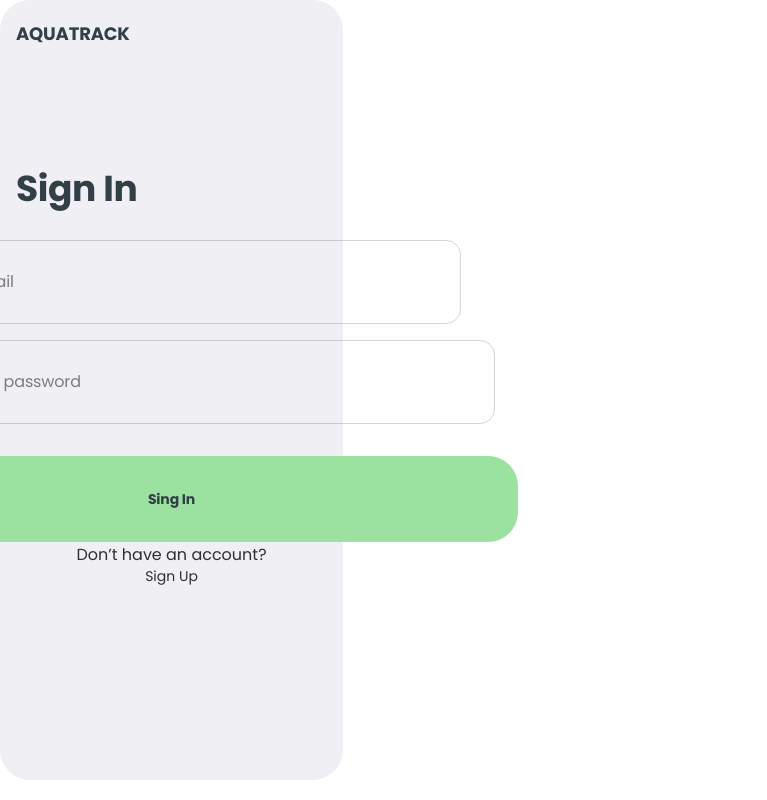
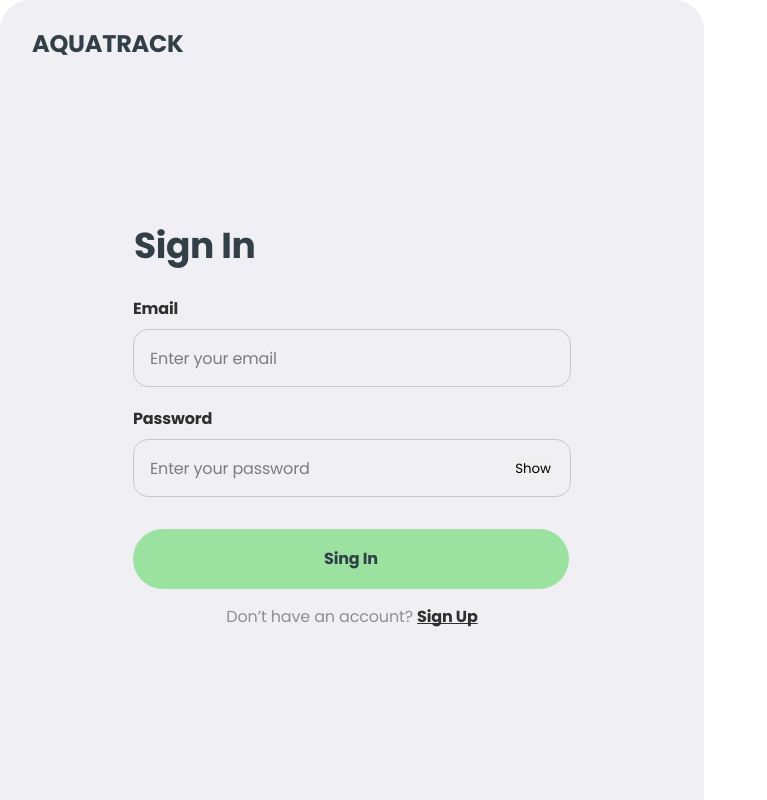
Before and after one commit to xssayy/aquatrack-frontend, a React (Create React App) app: page /signin in a window 1280 px wide. Shown: the top 800 px of the page, without its empty margins (0-767 px from the left). Built offline with nearby package versions, Linux system fonts and the light colour scheme.

Commit message:
fixed signin section

```diff
--- a/src/components/SignInForm/SignInForm.jsx
+++ b/src/components/SignInForm/SignInForm.jsx
@@ -1,9 +1,9 @@
-import React from 'react';
+import React, { useState } from 'react';
 import * as Yup from 'yup';
 import { useForm } from 'react-hook-form';
 import { yupResolver } from '@hookform/resolvers/yup';
 // import { useDispatch } from 'react-redux';
-import { signIn } from '../../redux/auth/operations';
+// import { signIn } from '../../redux/auth/operations';
 import { Link } from 'react-router-dom';
 import style from './SignInForm.module.css';
 
@@ -25,7 +25,11 @@ const loginSchema = Yup.object({
 
 const SignInForm = () => {
   // const dispatch = useDispatch();
+  const [showPassword, setShowPassword] = useState(false);
 
+  const toggleVisibility = () => {
+    setShowPassword(!showPassword);
+  };
   const {
     register,
     handleSubmit,
@@ -47,16 +51,16 @@ const SignInForm = () => {
   };
 
   return (
-    <div className={style.container}>
+    <div className={style.formContainer}>
       {' '}
       <h1 className={style.logo}>AQUATRACK</h1>
       <h2 className={style.title}>Sign In</h2>
-      <form className={style.form} onSubmit={handleSubmit(onSubmit)}>
+      <form onSubmit={handleSubmit(onSubmit)}>
         <ul className={style.list}>
           <li className={style.listItem}>
             <label className={style.label}>Email</label>
             <input
-              className={`${style.input} ${
+              className={`${style.field} ${
                 errors.email ? style.errorField : ''
               }`}
               type="email"
@@ -67,24 +71,35 @@ const SignInForm = () => {
           </li>
 
           <li className={style.listItem}>
-            <label className={style.label}>Password</label>
+            <label className={style.label}>
+              Password
               <input
-              className={`${style.input} ${
-                errors.email ? style.errorField : ''
+                {...register('password')}
+                type={showPassword ? 'text' : 'password'}
+                className={`${style.field} ${
+                  errors.password ? style.errorField : ''
                 }`}
-              type="password"
-              {...register('password')}
                 placeholder="Enter your password"
               />
+              <button
+                onClick={() => toggleVisibility('password')}
+                className={style.toggleVisibility}
+              >
+                {showPassword ? 'Hide' : 'Show'}
+              </button>
+            </label>
+
             <p className={style.text}>{errors.password?.message}</p>
           </li>
         </ul>
         <input className={style.button} type="submit" value="Sing In" />
       </form>
-      <p className={style.redictedLink}>Don’t have an account? </p>
-      <Link to="/signup" className={style.link}>
+      <p className={style.redirect}>
+        Don’t have an account?{' '}
+        <Link to="/signup" className={style.redirectLink}>
           Sign Up
         </Link>
+      </p>
     </div>
   );
 };
--- a/src/components/SignInForm/SignInForm.module.css
+++ b/src/components/SignInForm/SignInForm.module.css
@@ -1,11 +1,3 @@
-.container{
-  border-radius: 30px;
-  background-color: #f0eff4;
-  display: flex;
-  flex-direction: column;
-  align-items: center;
-}
-
 input {
   all: unset;
 }
@@ -14,22 +6,31 @@ p {
   margin: 0;
 }
 
-.logo{
+.formContainer {
+  border-radius: 30px;
+  background-color: #f0eff4;
+  display: flex;
+  flex-direction: column;
+  align-items: center;
+}
+
+.logo {
   font-family: 'Poppins', sans-serif;
   font-weight: 700;
+  letter-spacing: -0.01em;
   text-transform: uppercase;
   text-align: center;
   color: #323f47;
 }
 
-.title{
-  font-family: "Poppins", sans-serif;
+.title {
+  font-family: 'Poppins', sans-serif;
   font-weight: 700;
-  font-size: 32px;
-  line-height: 1;
-  letter-spacing: -0.01em;
   color: #323f47;
   align-self: baseline;
+  letter-spacing: -0.01em;
+  margin-bottom: 32px;
+  line-height: 1.05556;
 }
 
 .list {
@@ -42,32 +43,39 @@ p {
   margin: 0;
 }
 
-.label{
+.listItem:not(:last-child) {
+  margin-bottom: 20px;
+}
+
+.label {
   font-family: 'Poppins', sans-serif;
   font-weight: 700;
-  font-size: 14px;
-  line-height: 1.28571;
+  color: #2f2f2f;
+  display: flex;
+  flex-direction: column;
+  align-items: flex-start;
+  font-size: 16px;
+  line-height: 1.5;
   letter-spacing: -0.01em;
-  color: #2f2f2f;
+  width: 436px;
+  position: relative;
 }
 
-.input{
+.label:hover {
+  cursor: pointer;
+}
+
+.field {
   border: 1px solid rgba(47, 47, 47, 0.2);
   border-radius: 15px;
-  padding: 16px 184px 16px 16px;
-  width: 311px;
-  height: 50px;
+  padding: 0 16px 0 16px;
+  text-align: left;
+  margin-top: 8px;
+  width: 404px;
+  height: 56px;
 }
 
-.input:active{
-  border: 1px solid rgba(47, 47, 47, 0.4);
-}
-
-.input:hover{
-  cursor: text;
-}
-
-.input::placeholder {
+.field::placeholder {
   font-family: 'Poppins', sans-serif;
   font-weight: 400;
   font-size: 16px;
@@ -76,21 +84,34 @@ p {
   color: rgba(47, 47, 47, 0.6);
 }
 
-.button{
+.field:hover {
+  cursor: text;
+}
+
+.field:active {
+  border: 1px solid rgba(47, 47, 47, 0.4);
+}
+
+.toggleVisibility {
+  padding: 0;
+  position: absolute;
+  right: 18px;
+  bottom: 18px;
+}
+
+.button {
   border-radius: 30px;
-  padding: 16px 131px;
-  width: 311px;
-  height: 50px;
   background: #9be1a0;
-  cursor: pointer;
-  border: none;
-  font-family: "Poppins", sans-serif;
+  font-family: 'Poppins', sans-serif;
   font-weight: 700;
-  font-size: 14px;
-  line-height: 1.28571;
   letter-spacing: -0.01em;
   text-align: center;
   color: #323f47;
+  margin-bottom: 16px;
+  width: 436px;
+  height: 60px;
+  font-size: 16px;
+  line-height: 1.5;
 }
 
 .button:hover,
@@ -104,16 +125,25 @@ p {
   color: #bcbcbc;
 }
 
-.rediktesLink{
+.redirect {
   font-family: 'Poppins', sans-serif;
   font-weight: 400;
   letter-spacing: -0.01em;
   color: rgba(47, 47, 47, 0.5);
+  font-size: 16px;
+  line-height: 1.5;
 }
 
-.link:active,
-.link:hover,
-.link:focus {
+.redirectLink {
+  font-weight: 700;
+  text-decoration: underline;
+  text-decoration-skip-ink: none;
+  color: #2f2f2f;
+}
+
+.redirectLink:active,
+.redirectLink:hover,
+.redirectLink:focus {
   color: rgba(50, 63, 71, 0.4);
 }
 
@@ -136,8 +166,8 @@ p {
   margin-top: 8px;
 }
 
-@media screen and (min-width: 768px) and (max-width: 1440px){
-.container{
+@media screen and (max-width: 767px) {
+  .formContainer {
     width: 343px;
     height: 780px;
   }
@@ -145,52 +175,47 @@ p {
   .logo {
     font-size: 18px;
     line-height: 1.11111;
-  letter-spacing: -0.01em;
     margin: 24px 0 126px 16px;
     align-self: baseline;
   }
 
-.title{
-  font-size: 36px;
-  line-height: 1.05556;
-  margin-bottom: 32px;
+  .title {
+    font-size: 32px;
+    line-height: 1;
   }
 
   .listItem:not(:last-child) {
     margin-bottom: 16px;
   }
 
-.label{
-  font-size: 16px;
-  line-height: 1.5;
+  .label {
+    font-size: 14px;
+    line-height: 1.28571;
     width: 311px;
   }
 
-
-.input{
-  border-radius: 15px;
-  padding: 16px 293px 16px 16px;
+  .field {
+    /* padding: 16px 155px 16px 16px; */
     width: 280px;
     height: 50px;
   }
 
-.button{
-  padding: 18px 191px;
+  .button {
+    /* padding: 16px 129px; */
     width: 311px;
     height: 50px;
     font-size: 14px;
     line-height: 1.28571;
   }
 
-.link{
+  .redirect {
     font-size: 14px;
     line-height: 1.28571;
   }
+}
 
-
-}
-@media screen and (min-width: 1440px){
-.container {
+@media screen and (min-width: 768px) and (max-width: 1439px) {
+  .formContainer {
     width: 704px;
     height: 960px;
   }
@@ -198,43 +223,31 @@ p {
   .logo {
     font-size: 24px;
     line-height: 1;
-    letter-spacing: -0.01em;
     margin: 32px 0 171px 32px;
     align-self: flex-start;
   }
 
   .title {
     font-size: 36px;
-    line-height: 1.05556;
-    letter-spacing: -0.01em;
-    margin: 0 0 32px 134px;
+    margin-left: 134px;
+  }
 }
 
-  .listItem:not(:last-child) {
-    margin-bottom: 20px;
+@media screen and (min-width: 1440px) {
+  .formContainer {
+    width: 672px;
+    height: 736px;
   }
 
-  .label {
-    font-size: 16px;
-    line-height: 1.5;
-    letter-spacing: -0.01em;
-    width: 436px;
+  .logo {
+    font-size: 24px;
+    line-height: 1;
+    margin: 32px 0 74px 32px;
+    align-self: flex-start;
   }
 
-  .input {
-    width: 436px;
-    height: 56px;
-  }
-
-  .button {
-    width: 436px;
-    height: 60px;
-    font-size: 16px;
-    line-height: 1.5;
-  }
-
-  .link {
-    font-size: 16px;
-    line-height: 1.5;
+  .title {
+    font-size: 36px;
+    margin-left: 118px;
   }
 }
--- a/src/components/SignUpForm/SignUpForm.jsx
+++ b/src/components/SignUpForm/SignUpForm.jsx
@@ -5,7 +5,7 @@ import { yupResolver } from '@hookform/resolvers/yup';
 import { Link } from 'react-router-dom';
 // import { useDispatch } from 'react-redux';
 import css from './SignUpForm.module.css';
-import { signIn } from '../../redux/auth/operations';
+// import { signIn } from '../../redux/auth/operations';
 
 const emailRegExp = /^[\w.-]+@[a-zA-Z]+\.[a-zA-Z]{2,}$/;
 
@@ -74,8 +74,8 @@ const SignUpForm = () => {
             <label className={css.label}>
               Email
               <input
+                className={`${css.field} ${errors.email ? css.errorField : ''}`}
                 {...register('email')}
-                className={`${css.field} ${errors.email ? css.errorField : ''}`}
                 placeholder="Enter your email"
               />
             </label>
```
Also changed, not shown: 1 other file (tests, documents, lock files or other folders). Lines whose indentation alone changed are shown as unchanged.
